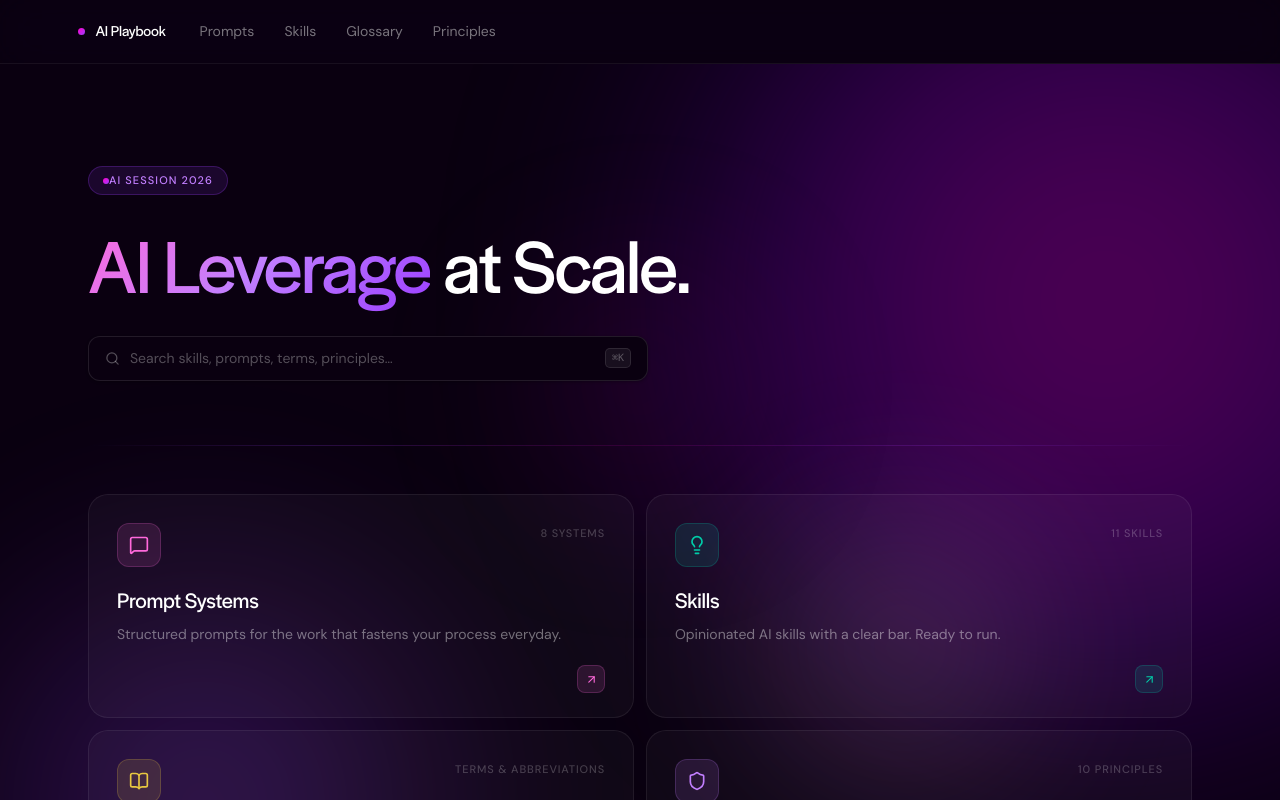
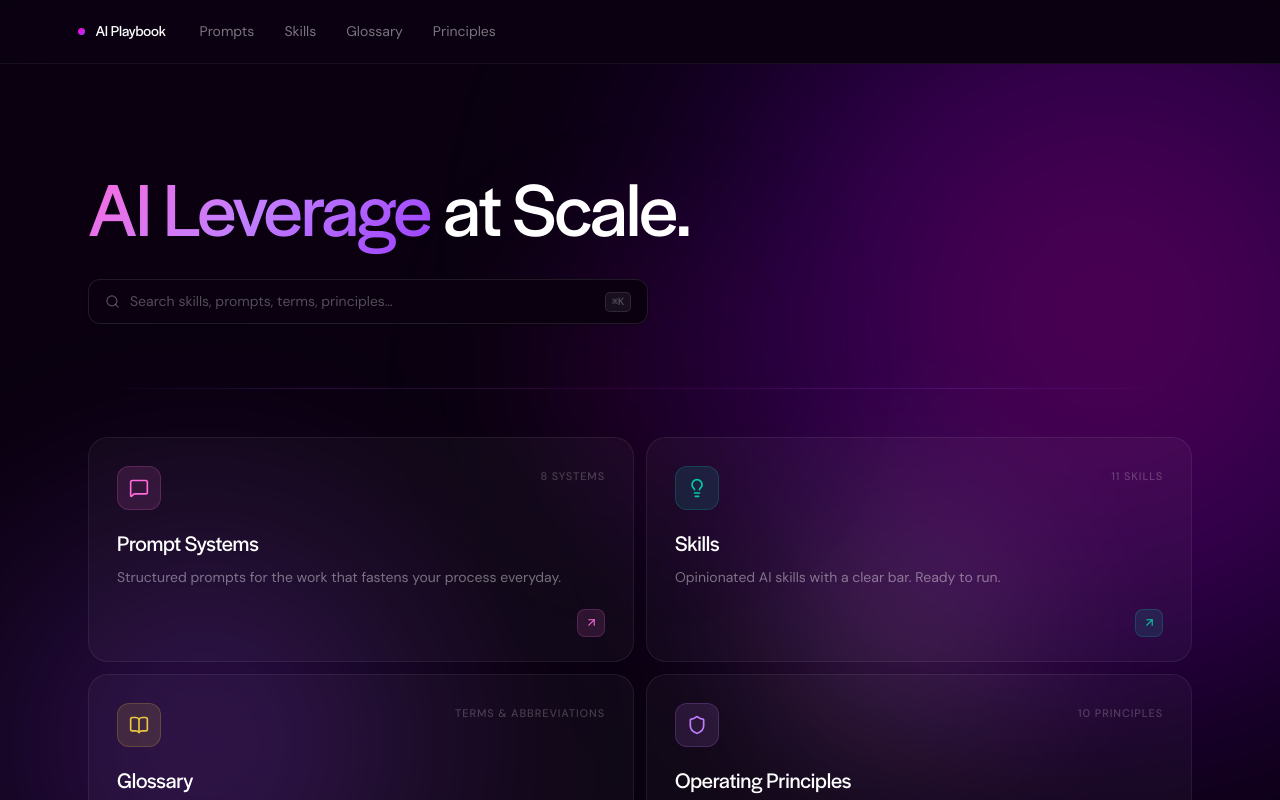
Before and after one commit to pavitsond-cyber/AI-Playbook, a Next.js app: page / in a window 1280 px wide. Shown: the top 800 px of the page. Built offline with nearby package versions, Linux system fonts and the light colour scheme.

Commit message:
Remove AI Session 2026 eyebrow chip; rename Reference → Glossary on homepage

```diff
--- a/app/(playbook)/page.tsx
+++ b/app/(playbook)/page.tsx
@@ -28,7 +28,7 @@ const sections = [
   },
   {
     icon: BookOpen,
-    title: 'Reference',
+    title: 'Glossary',
     description: 'Everyday terms we use, defined for you.',
     href: '/glossary',
     count: 'Terms & abbreviations',
@@ -53,12 +53,6 @@ export default function HubPage() {
     <div style={{ minHeight: '100vh', background: '#0A0010', position: 'relative', overflow: 'hidden' }}>
       <BlobLayer />
       <div style={{ position: 'relative', zIndex: 1, maxWidth: 1200, margin: '0 auto', padding: 'clamp(80px,8vw,130px) clamp(20px,4vw,48px) clamp(60px,6vw,100px)' }}>
-
-        {/* Eyebrow */}
-        <div className="eyebrow-tag animate-fade-up delay-0" style={{ marginBottom: 28 }}>
-          <span style={{ width: 6, height: 6, borderRadius: '50%', background: 'linear-gradient(135deg,#FF00CC,#9B3FFF)', display: 'inline-block' }} />
-          AI Session 2026
-        </div>
 
         {/* Headline */}
         <h1 className="animate-fade-up delay-75" style={{
```
